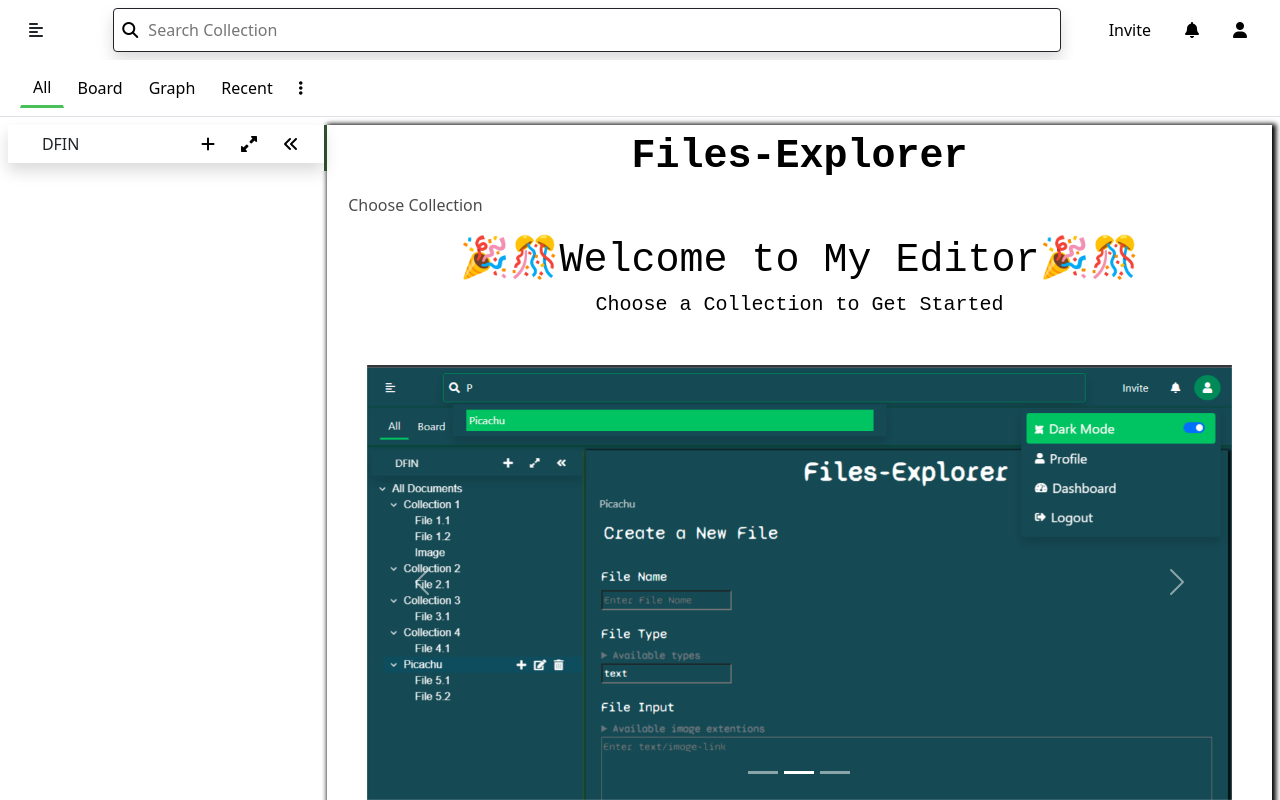
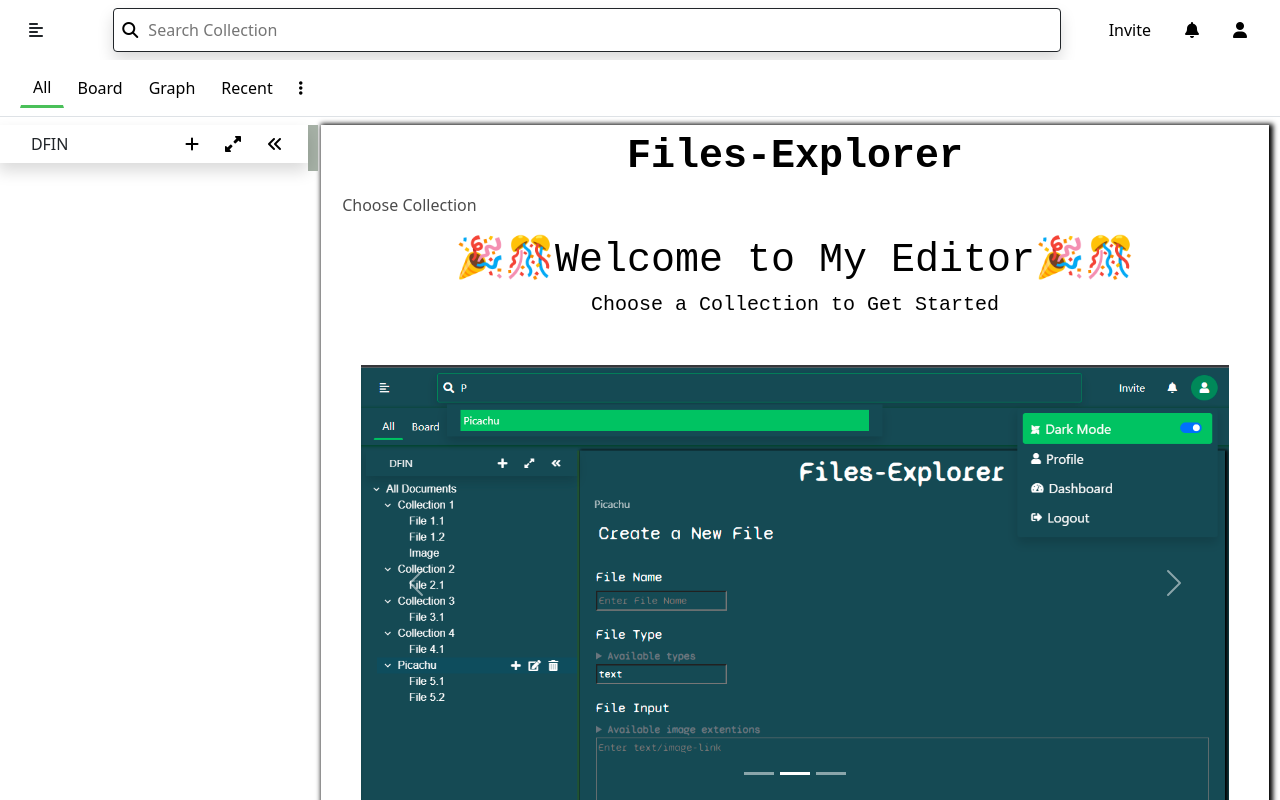
Before and after one commit to hamid1882/lrnr-interview-project, a React (Create React App) app: page / in a window 1280 px wide. Shown: the top 800 px of the page. Built offline with nearby package versions, Linux system fonts and the light colour scheme; a web font is replaced by a local one.

Commit message:
drawer collapse styles

```diff
--- a/src/App.css
+++ b/src/App.css
@@ -65,11 +65,13 @@
   height: 100%;
   background-color: white;
   z-index: 2;
-  border-right: 3px solid rgb(48, 82, 46);
+  border-right: 10px solid rgb(166, 177, 166);
+  margin-left: -10px;
 }
 
 .dfin-style {
   width: 100%;
+  margin-left: -10px;
 }
 
 .drawer-collapse {
--- a/src/Components/Drawer.js
+++ b/src/Components/Drawer.js
@@ -204,7 +204,7 @@ const Drawer = ({ handleDrawerClick, isDrawerOpen, currentTheme }) => {
 
   return (
     <div
-      className={`drawer-custom-styles  ${collapseDrawer} ${
+      className={`drawer-custom-styles   ${collapseDrawer} ${
         currentTheme ? "dark-mode" : "light-mode"
       }`}
     >
--- a/src/Components/EditorContainer.js
+++ b/src/Components/EditorContainer.js
@@ -261,7 +261,7 @@ const EditorContainer = ({ currentTheme }) => {
             <div className="p-2 my-1">
               <h5>File Name</h5>
               <input
-                className={`input-custom-styles ${
+                className={`input-custom-styles border rounded ${
                   currentTheme ? "dark-mode" : "light-mode"
                 }`}
                 type="text"
@@ -277,7 +277,7 @@ const EditorContainer = ({ currentTheme }) => {
                 text/image
               </details>
               <input
-                className={`input-custom-styles ${
+                className={`input-custom-styles border rounded ${
                   currentTheme ? "dark-mode" : "light-mode"
                 }`}
                 type="text"
@@ -293,7 +293,7 @@ const EditorContainer = ({ currentTheme }) => {
                 .jpg .png
               </details>
               <textarea
-                className={`w-100 input-custom-styles file-input-styles ${
+                className={`w-100 input-custom-styles file-input-styles border rounded ${
                   currentTheme ? "dark-mode" : "light-mode"
                 }`}
                 type="link"
```
